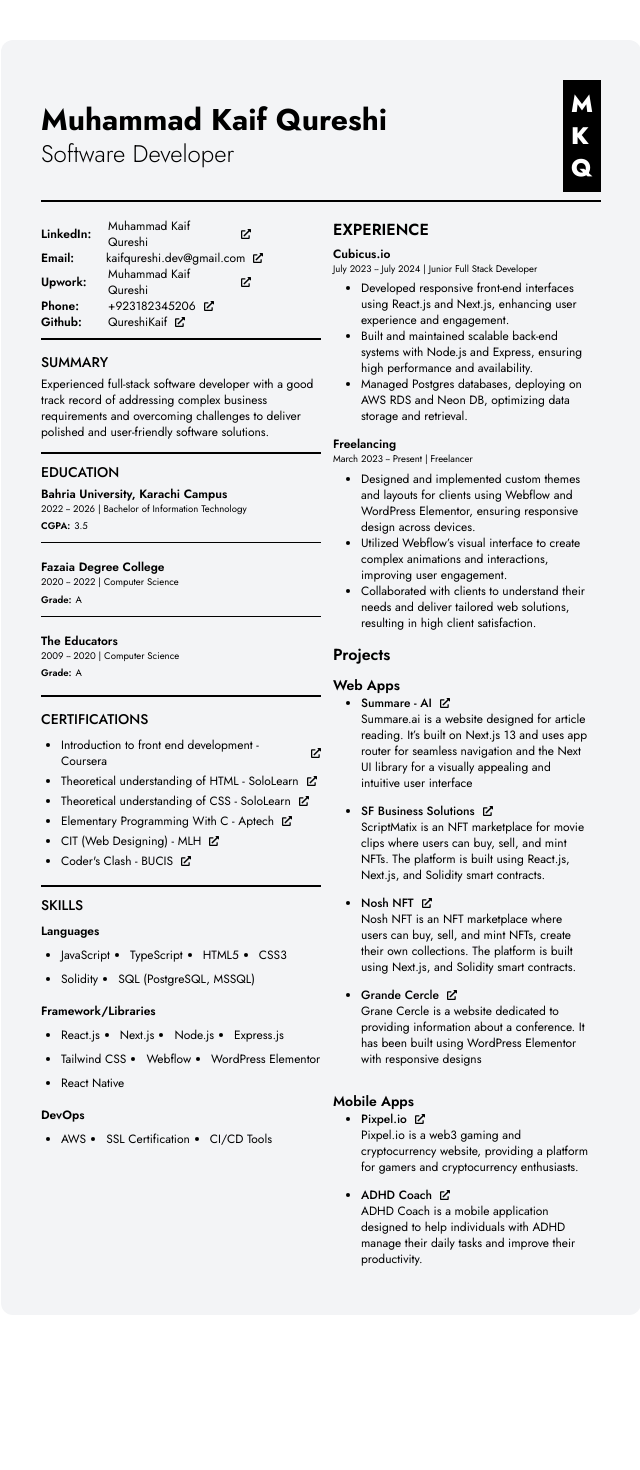
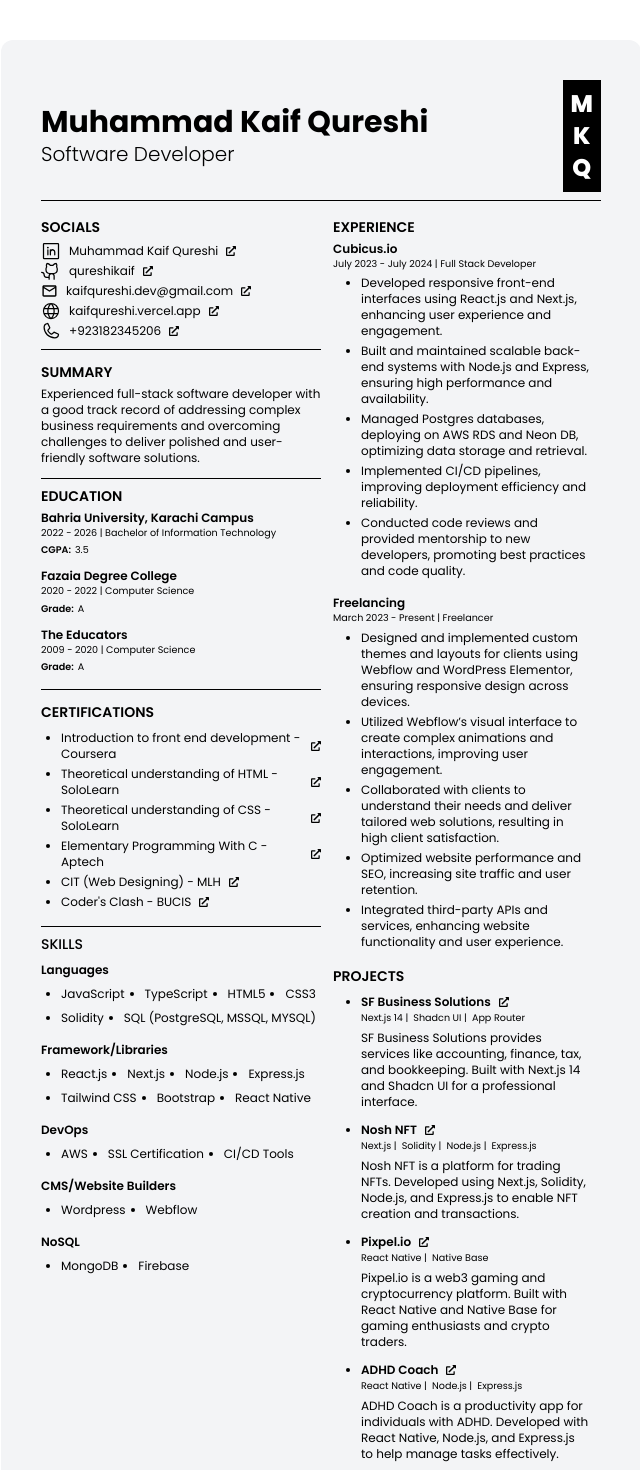
Before and after one commit to qureshikaif/my-resume, a Next.js app: page / in a window 1280 px wide. Shown: the top 1470 px of the page, without its empty margins (319-959 px from the left). Before the commit the page ends 1355 px from the top, so only its background shows below. Built offline with nearby package versions, Linux system fonts and the light colour scheme.

Commit message:
feat: updated content and template

```diff
--- a/app/layout.tsx
+++ b/app/layout.tsx
@@ -1,8 +1,11 @@
 import type { Metadata } from "next";
-import { Jost } from "next/font/google";
+import { Poppins } from "next/font/google";
 import "./globals.css";
 
-const jost = Jost({ subsets: ["latin"] });
+const poppins = Poppins({
+  weight: ["100", "200", "300", "400", "500", "600", "700", "800", "900"],
+  subsets: ["latin"],
+});
 
 export const metadata: Metadata = {
   title: "Kaif Qureshi - Resume",
@@ -16,7 +19,7 @@ export default function RootLayout({
 }>) {
   return (
     <html lang="en">
-      <body className={jost.className}>{children}</body>
+      <body className={poppins.className}>{children}</body>
     </html>
   );
 }
--- a/app/page.tsx
+++ b/app/page.tsx
@@ -1,9 +1,9 @@
 import Image from "next/image";
 import Link from "next/link";
-import { title } from "process";
 import Divider from "./components/Divider";
 import { FaExternalLinkAlt } from "react-icons/fa";
-import { url } from "inspector";
+import { PiGithubLogo, PiGlobe, PiLinkedinLogo, PiPhone } from "react-icons/pi";
+import { MdOutlineMail } from "react-icons/md";
 
 const links = [
   {
@@ -17,10 +17,15 @@ const links = [
     url: "mailto:kaifqureshi.dev@gmail.com",
   },
   {
-    title: "Upwork:",
-    value: "Muhammad Kaif Qureshi",
-    url: "https://www.upwork.com/freelancers/~01dcfe9b5f254cca69",
+    title: "Website:",
+    value: "kaifqureshi.vercel.app",
+    url: "https://kaifqureshi.vercel.app",
   },
+  // {
+  //   title: "Upwork:",
+  //   value: "Muhammad Kaif Qureshi",
+  //   url: "https://www.upwork.com/freelancers/~01dcfe9b5f254cca69",
+  // },
   {
     title: "Phone:",
     value: "+923182345206",
@@ -28,15 +33,67 @@ const links = [
   },
   {
     title: "Github:",
-    value: "QureshiKaif",
+    value: "qureshikaif",
     url: "https://github.com/qureshikaif",
+  },
+];
+
+const linksicon = [
+  {
+    icon: PiLinkedinLogo,
+    value: "Muhammad Kaif Qureshi",
+    url: "https://linkedin.com/in/mohammad-kaif-qureshi-77052a1a5/",
+  },
+  {
+    icon: PiGithubLogo,
+    value: "qureshikaif",
+    url: "https://github.com/qureshikaif",
+  },
+  {
+    icon: MdOutlineMail,
+    value: "kaifqureshi.dev@gmail.com",
+    url: "mailto:kaifqureshi.dev@gmail.com",
+  },
+  {
+    icon: PiGlobe,
+    value: "kaifqureshi.vercel.app",
+    url: "https://kaifqureshi.vercel.app",
+  },
+  {
+    icon: PiPhone,
+    value: "+923182345206",
+    url: "tel:+923182345206",
+  },
+];
+
+const linksicons = [
+  {
+    icon: PiLinkedinLogo,
+    url: "https://linkedin.com/in/mohammad-kaif-qureshi-77052a1a5/",
+  },
+  {
+    icon: PiGithubLogo,
+    url: "https://github.com/qureshikaif",
+  },
+  {
+    icon: MdOutlineMail,
+    url: "mailto:kaifqureshi.dev@gmail.com",
+  },
+  {
+    icon: PiGlobe,
+    url: "https://kaifqureshi.vercel.app",
+  },
+
+  {
+    icon: PiPhone,
+    url: "tel:+923182345206",
   },
 ];
 
 const education = [
   {
     name: "Bahria University, Karachi Campus",
-    date: "2022 -- 2026",
+    date: "2022 - 2026",
     degree: "Bachelor of Information Technology",
     titleOne: "CGPA:",
     titleOneValue: "3.5",
@@ -45,7 +102,7 @@ const education = [
   },
   {
     name: "Fazaia Degree College",
-    date: "2020 -- 2022",
+    date: "2020 - 2022",
     degree: "Computer Science",
     titleOne: "Grade:",
     titleOneValue: "A",
@@ -54,7 +111,7 @@ const education = [
   },
   {
     name: "The Educators",
-    date: "2009 -- 2020",
+    date: "2009 - 2020",
     degree: "Computer Science",
     titleOne: "Grade:",
     titleOneValue: "A",
@@ -98,7 +155,7 @@ const skills = {
     "HTML5",
     "CSS3",
     "Solidity",
-    "SQL (PostgreSQL, MSSQL)",
+    "SQL (PostgreSQL, MSSQL, MYSQL)",
   ],
   frameworks: [
     "React.js",
@@ -106,74 +163,82 @@ const skills = {
     "Node.js",
     "Express.js",
     "Tailwind CSS",
-    "Webflow",
-    "WordPress Elementor",
+    "Bootstrap",
     "React Native",
   ],
+  cms: ["Wordpress", "Webflow"],
+  nosql: ["MongoDB", "Firebase"],
 };
 
 const experiences = [
   {
     name: "Cubicus.io",
-    date: "July 2023 -- July 2024",
-    designation: "Junior Full Stack Developer",
+    date: "July 2023 - July 2024",
+    designation: "Full Stack Developer",
     list: [
       "Developed responsive front-end interfaces using React.js and Next.js, enhancing user experience and engagement.",
       "Built and maintained scalable back-end systems with Node.js and Express, ensuring high performance and availability.",
       "Managed Postgres databases, deploying on AWS RDS and Neon DB, optimizing data storage and retrieval.",
+      "Implemented CI/CD pipelines, improving deployment efficiency and reliability.",
+      "Conducted code reviews and provided mentorship to new developers, promoting best practices and code quality.",
     ],
   },
   {
     name: "Freelancing",
-    date: "March 2023 -- Present",
+    date: "March 2023 - Present",
     designation: "Freelancer",
     list: [
       "Designed and implemented custom themes and layouts for clients using Webflow and WordPress Elementor, ensuring responsive design across devices.",
       "Utilized Webflow’s visual interface to create complex animations and interactions, improving user engagement.",
       "Collaborated with clients to understand their needs and deliver tailored web solutions, resulting in high client satisfaction.",
+      "Optimized website performance and SEO, increasing site traffic and user retention.",
+      "Integrated third-party APIs and services, enhancing website functionality and user experience.",
     ],
   },
 ];
 
-const webProjects = [
-  {
-    name: "Summare - AI",
-    description:
-      "Summare.ai is a website designed for article reading. It’s built on Next.js 13 and uses app router for seamless navigation and the Next UI library for a visually appealing and intuitive user interface",
-    url: "https://summare.ai",
-  },
+const projects = [
+  // {
+  //   name: "Summare - AI",
+  //   url: "https://summare.ai",
+  //   techStack: ["Next.js 13 | ", "App Router | ", "Next UI"],
+  //   description:
+  //     "Summare.ai is a web app for reading articles. It utilizes Next.js 13, App Router, and Next UI to provide seamless navigation and a user-friendly interface.",
+  // },
   {
     name: "SF Business Solutions",
+    url: "https://sfbusinesssolutions.com",
+    techStack: ["Next.js 14 | ", "Shadcn UI | ", "App Router"],
     description:
-      "ScriptMatix is an NFT marketplace for movie clips where users can buy, sell, and mint NFTs. The platform is built using React.js, Next.js, and Solidity smart contracts.",
-    url: "https://nft-marketplace-exl5.vercel.app",
+      "SF Business Solutions provides services like accounting, finance, tax, and bookkeeping. Built with Next.js 14 and Shadcn UI for a professional interface.",
   },
   {
     name: "Nosh NFT",
+    url: "https://noshnft.com",
+    techStack: ["Next.js | ", "Solidity | ", "Node.js | ", "Express.js"],
     description:
-      "Nosh NFT is an NFT marketplace where users can buy, sell, and mint NFTs, create their own collections. The platform is built using Next.js, and Solidity smart contracts.",
-    url: "https://noshnft.com",
+      "Nosh NFT is a platform for trading NFTs. Developed using Next.js, Solidity, Node.js, and Express.js to enable NFT creation and transactions.",
   },
-  {
-    name: "Grande Cercle",
-    description:
-      "Grane Cercle is a website dedicated to providing information about a conference. It has been built using WordPress Elementor with responsive designs",
-    url: "https://grandcercle.asban.dev",
-  },
-];
-
-const mobileProjects = [
+  // {
+  //   name: "Grande Cercle",
+  //   url: "https://grandcercle.asban.dev",
+  //   techStack: ["WordPress Elementor | ", "Custom CSS"],
+  //   description:
+  //     "Grande Cercle is a conference information site. Created with WordPress Elementor and custom CSS for responsive and interactive design.",
+  // },
   {
     name: "Pixpel.io",
+    url: "https://pixpel.io",
+    techStack: ["React Native | ", "Native Base"],
     description:
-      "Pixpel.io is a web3 gaming and cryptocurrency website, providing a platform for gamers and cryptocurrency enthusiasts.",
-    url: "https://pixpel.io",
+      "Pixpel.io is a web3 gaming and cryptocurrency platform. Built with React Native and Native Base for gaming enthusiasts and crypto traders.",
   },
   {
     name: "ADHD Coach",
+    url: "https://github.com/qureshikaif/adhd-coach-native",
+    techStack: ["React Native | ", "Node.js | ", "Express.js"],
     description:
-      "ADHD Coach is a mobile application designed to help individuals with ADHD manage their daily tasks and improve their productivity.",
-    url: "https://adhdcoach.app",
+      "ADHD Coach is a productivity app for individuals with ADHD. Developed with React Native, Node.js, and Express.js to help manage tasks effectively.",
   },
 ];
 
@@ -184,34 +249,44 @@ export default function Home() {
         <div className="flex justify-between items-center">
           <div className="flex flex-col ">
             <h1 className="text-3xl font-bold">Muhammad Kaif Qureshi</h1>
-            <h2 className="text-2xl font-light">Software Developer</h2>
+            <h2 className="text-xl font-light">Software Developer</h2>
+            {/* <div className="flex items-center space-x-1 mt-1">
+              {linksicons.map((link, index) => (
+                <Link href={link.url} key={index} target="_blank">
+                  <link.icon className="w-5 h-5" />
+                </Link>
+              ))}
+            </div> */}
           </div>
-          <div className="flex flex-col bg-black text-white p-2 font-extrabold text-2xl">
+          <div className="flex flex-col items-center bg-black text-white p-2 font-extrabold text-2xl">
             <h1>M</h1>
             <h1>K</h1>
             <h1>Q</h1>
           </div>
         </div>
-        <Divider className="my-0 h-[2px]" />
+        <Divider className="my-0 h-[1px]" />
+
         <div className="flex">
           <div className="w-1/2 h-full mt-2">
-            {links.map((link, index) => (
+            <h1 className="uppercase text-sm font-semibold mb-1">Socials</h1>
+            {linksicon.map((link, index) => (
               <div
-                className="flex space-x-8 items-center justify-between w-3/4"
+                className="flex space-x-2 items-center justify-between w-3/4"
                 key={index}
               >
-                <h1 className="text-xs font-semibold w-1/6">{link.title}</h1>
+                <link.icon className="w-5 h-5" />
+                {/* <h1 className="text-xs font-semibold w-1/6">{link.title}</h1> */}
                 <div className="flex items-center flex-grow space-x-2">
                   <h1 className="text-xs text-left ">{link.value}</h1>
-                  <Link href={link.url} className="text-xs">
+                  <Link href={link.url} target="_blank" className="text-xs">
                     <FaExternalLinkAlt size={10} />
                   </Link>
                 </div>
               </div>
             ))}
-            <Divider className="my-2 h-[2px]" />
+            <Divider className="my-2 h-[0.5px]" />
             <div className="space-y-1 py-1">
-              <h1 className="uppercase text-sm font-medium">Summary</h1>
+              <h1 className="uppercase text-sm font-semibold">Summary</h1>
               <p className="text-xs">
                 Experienced full-stack software developer with a good track
                 record of addressing complex business requirements and
@@ -219,8 +294,8 @@ export default function Home() {
                 software solutions.
               </p>
             </div>
-            <Divider className="my-2 h-[2px]" />
-            <h1 className="uppercase text-sm font-medium">Education</h1>
+            <Divider className="my-2 h-[0.5px]" />
+            <h1 className="uppercase text-sm font-semibold">Education</h1>
             {education.map((edu, index) => (
               <div className="space-y-4 py-1" key={index}>
                 <div>
@@ -234,15 +309,23 @@ export default function Home() {
                       {edu.titleOneValue}
                     </li>
                   </ul>
-                  {index !== education.length - 1 && (
+                  {/* <ul className="text-xs list-disc my-0.5">
+                    <li className="flex space-x-2 text-xsm">
+                      <span className="font-semibold mr-1">{edu.titleTwo}</span>
+                      {edu.titleTwoValue}
+                    </li>
+                  </ul> */}
+                  {/* {index !== education.length - 1 && (
                     <Divider className="my-2 h-[1px]" />
-                  )}
+                  )} */}
                 </div>
               </div>
             ))}
-            <Divider className="my-2 h-[2px]" />
+            <Divider className="my-2 h-[0.5px]" />
             <div className="py-1">
-              <h1 className="uppercase text-sm font-medium">Certifications</h1>
+              <h1 className="uppercase text-sm font-semibold">
+                Certifications
+              </h1>
               <ul className="list-disc pl-5 space-y-1 mt-2 mb-1">
                 {certifications.map((cert, index) => (
                   <div key={index} className="flex items-center space-x-2">
@@ -254,7 +337,7 @@ export default function Home() {
                 ))}
               </ul>
             </div>
-            <Divider className="my-2 h-[2px]" />
+            <Divider className="my-2 h-[0.5px]" />
             <div>
               <h1 className="uppercase text-sm font-medium my-2">Skills</h1>
               <div className="mb-4">
@@ -287,10 +370,30 @@ export default function Home() {
                   ))}
                 </ul>
               </div>
+              <div className="mb-4">
+                <h2 className="text-xs font-semibold">CMS/Website Builders</h2>
+                <ul className="flex gap-y-2 gap-x-5 flex-wrap list-disc ps-5 mt-2">
+                  {skills.cms.map((skill, index) => (
+                    <li className="text-xs" key={index}>
+                      {skill}
+                    </li>
+                  ))}
+                </ul>
+              </div>
+              <div className="mb-4">
+                <h2 className="text-xs font-semibold">NoSQL</h2>
+                <ul className="flex gap-y-2 gap-x-5 flex-wrap list-disc ps-5 mt-2">
+                  {skills.nosql.map((skill, index) => (
+                    <li className="text-xs" key={index}>
+                      {skill}
+                    </li>
+                  ))}
+                </ul>
+              </div>
             </div>
           </div>
           <div className="w-1/2 h-full mt-2 px-3">
-            <h1 className="uppercase font-semibold">Experience</h1>
+            <h1 className="uppercase font-semibold text-sm">Experience</h1>
             {experiences.map((experience, index) => (
               <div key={index} className="my-1">
                 <div>
@@ -301,7 +404,7 @@ export default function Home() {
                 </div>
                 <ul className="text-xs list-disc pl-7">
                   {experience.list.map((list, index) => (
-                    <li key={index} className="text-xs">
+                    <li key={index} className="mb-1">
                       {list}
                     </li>
                   ))}
@@ -311,41 +414,59 @@ export default function Home() {
             ))}
             <div>
               <div>
-                <h1 className="font-semibold">Projects</h1>
-                <h2 className="text-sm font-semibold mt-2">Web Apps</h2>
+                <h1 className="font-semibold text-sm mb-2 mt-1">PROJECTS</h1>
+                {/* <h2 className="text-sm font-semibold mt-2">Web Apps</h2> */}
                 <ul className="list-disc pl-7 space-y-1">
-                  {webProjects.map((project, index) => (
+                  {projects.map((project, index) => (
                     <div key={index}>
-                      <li className="text-xs font-medium">
-                        <p className="flex items-center">
+                      <li className="text-xs">
+                        <p className="flex items-center font-semibold">
+                          {project.name}
+                          <Link
+                            href={project.url}
+                            target="_blank"
+                            className="ml-2"
+                          >
+                            <FaExternalLinkAlt href={project.url} size={10} />
+                          </Link>
+                        </p>
+                        <div className="flex">
+                          {project.techStack.map((tech, idx) => (
+                            <p key={idx} className="text-xsm mb-1">
+                              {tech}&nbsp;
+                            </p>
+                          ))}
+                        </div>
+                        <p className="text-xs">{project.description}</p>
+                      </li>
+                      <div className="h-2"></div>
+                    </div>
+                  ))}
+                </ul>
+                {/* <h2 className="text-sm font-semibold mt-4">Mobile Apps</h2> */}
+                {/* <ul className="list-disc pl-7 space-y-1">
+                  {mobileProjects.map((project, index) => (
+                    <div key={index}>
+                      <li className="text-xs">
+                        <p className="flex items-center font-medium">
                           {project.name}
                           <Link href={project.url} className="ml-2">
                             <FaExternalLinkAlt href={project.url} size={10} />
                           </Link>
                         </p>
+                        <div className="flex">
+                          {project.techStack.map((tech, idx) => (
+                            <p key={idx} className="text-xsm mb-1">
+                              {tech}&nbsp;|&nbsp;
+                            </p>
+                          ))}
+                        </div>
+                        <p className="text-xs">{project.description}</p>
                       </li>
-                      <p className="text-xs">{project.description}</p>
                       <div className="h-2"></div>
                     </div>
                   ))}
-                </ul>
-                <h2 className="text-sm font-semibold mt-4">Mobile Apps</h2>
-                <ul className="list-disc pl-7 space-y-1">
-                  {mobileProjects.map((project, index) => (
-                    <div key={index}>
-                      <li className="text-xs font-medium">
-                        <p className="flex items-center">
-                          {project.name}
-                          <Link href={project.url} className="ml-2">
-                            <FaExternalLinkAlt href={project.url} size={10} />
-                          </Link>
-                        </p>
-                      </li>
-                      <p className="text-xs">{project.description}</p>
-                      <div className="h-2"></div>
-                    </div>
-                  ))}
-                </ul>
+                </ul> */}
               </div>
             </div>
           </div>
```
